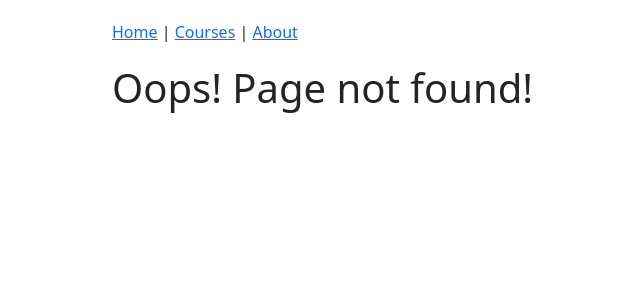
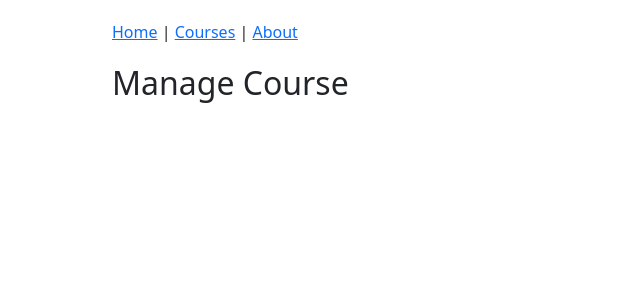
Before and after one commit to Vasilisdm/course-management, a React app: page /course in a window 1280 px wide. Before the commit this address had no page. Shown: the top 300 px of the page, without its empty margins (115-755 px from the left). Built offline with nearby package versions, Linux system fonts and the light colour scheme; no server answers; what redux-immutable-state-invariant would draw is missing.

Commit message:
Add ManageCoursePage to router.
In this commit the ManageCourse page added to the router.
The course with slug url is before the course one
because if the switch find a match it will return and if the
course one was above the course with slug then
the slug one would have never been visited.

```diff
--- a/src/components/App.js
+++ b/src/components/App.js
@@ -5,6 +5,7 @@
 import CoursesPage from "./courses/CoursesPage";
 import Header from "./common/Header";
 import PageNotFound from "./PageNotFound";
+import ManageCoursePage from "../components/courses/ManageCoursePage";
 
 const App = () => {
     return (
@@ -12,8 +13,10 @@
             <Header />
             <Switch>
                 <Route exact path="/" component={HomePage} />
+                <Route path="/about" component={AboutPage} />
                 <Route path="/courses" component={CoursesPage} />
-                <Route path="/about" component={AboutPage} />
+                <Route path="/course/:slug" component={ManageCoursePage} />
+                <Route path="/course" component={ManageCoursePage} />
                 <Route component={PageNotFound} />
             </Switch>
         </div>
```
